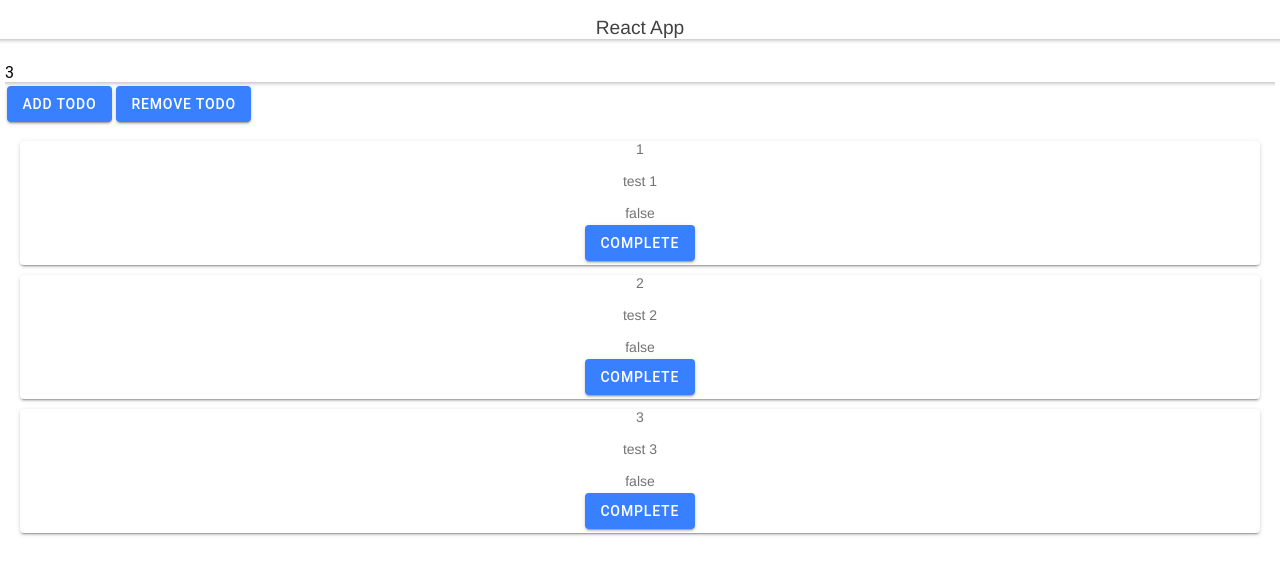
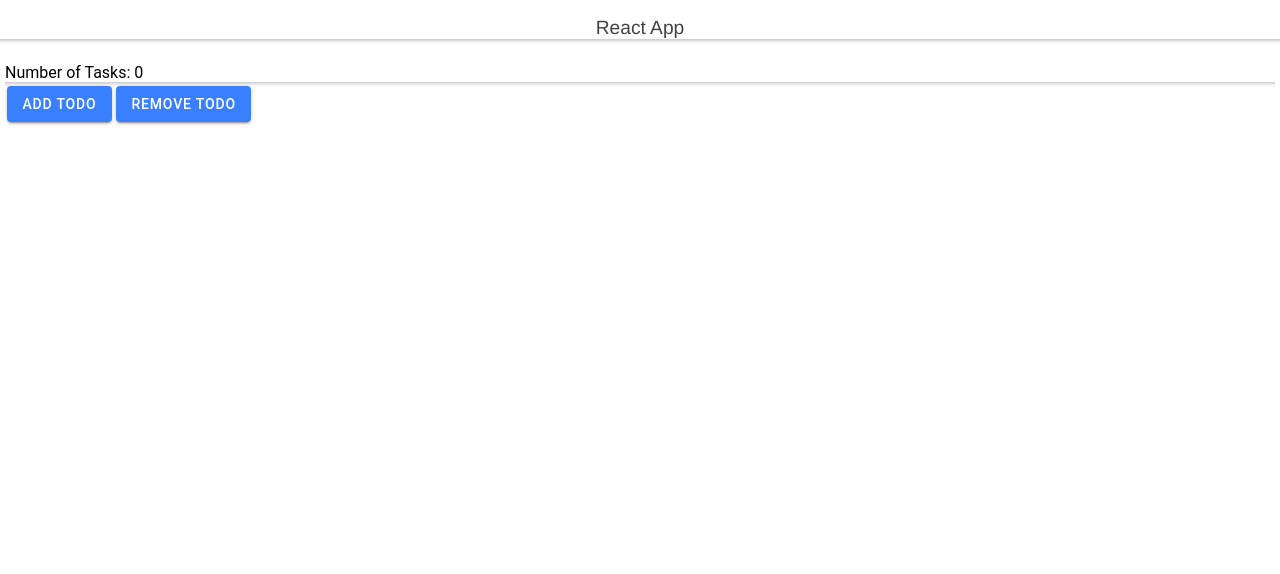
Before and after one commit to derrickmfirefly/ionic-react-playground, a React (Create React App) app: page / in a window 1280 px wide. Shown: the top 574 px of the page. Built offline with nearby package versions, Linux system fonts and the light colour scheme.

Commit message:
added localstorage save/read to todos

```diff
--- a/src/todo/TodoList.js
+++ b/src/todo/TodoList.js
@@ -43,7 +43,7 @@ export const TodoList = () => {
     <IonGrid>
 
       <IonHeader>
-        {todosCount}
+        Number of Tasks: {todosCount}
       </IonHeader>
 
       <IonButton onClick={() => add()}>
--- a/src/todo/todoSlice.js
+++ b/src/todo/todoSlice.js
@@ -1,28 +1,17 @@
+// Redux
 import { createSlice } from "@reduxjs/toolkit";
 
+// Functions
+const saveTodosToStorage = (todos) => {
+  const save = JSON.stringify(todos)
+  localStorage.setItem('todos', save)
+}
+
+// Slice
 export const todoSlice = createSlice({
   name: "todos",
 
-  initialState: {
-    value: [
-      {
-        id: 1,
-        title: "test 1",
-        isComplete: false
-      },
-      {
-        id: 2,
-        title: "test 2",
-        isComplete: false
-      },
-      {
-        id: 3,
-        title: "test 3",
-        isComplete: false
-      }
-    ],
-    count: 3,
-  },
+  initialState: JSON.parse(localStorage.getItem('todos')) || {value: [], count: 0},
 
   // These are the functions that edit our state
   reducers: {
@@ -31,12 +20,14 @@ export const todoSlice = createSlice({
     addTodo: (state, { payload }) => {
       state.value.push(payload);
       state.count++;
+      saveTodosToStorage(state);
     },
 
     // payload is array of todo objects
     setTodos: (state, { payload }) => {
       state.value = payload;
       state.count = payload.length;
+      saveTodosToStorage(state);
     },
 
     // payload is id of todo removed
@@ -45,6 +36,7 @@ export const todoSlice = createSlice({
       state.value = todos;
       state.value.map((todo, i) => todo.id = i + 1);
       state.count = state.value.length;
+      saveTodosToStorage(state);
     },
 
     // payload is the id of the item to be completed
@@ -52,6 +44,7 @@ export const todoSlice = createSlice({
       const current = state.value[payload - 1].isComplete;
       state.value[payload - 1].isComplete = !current;
       state.count = state.value.length;
+      saveTodosToStorage(state);
     }
   }
 });
```
